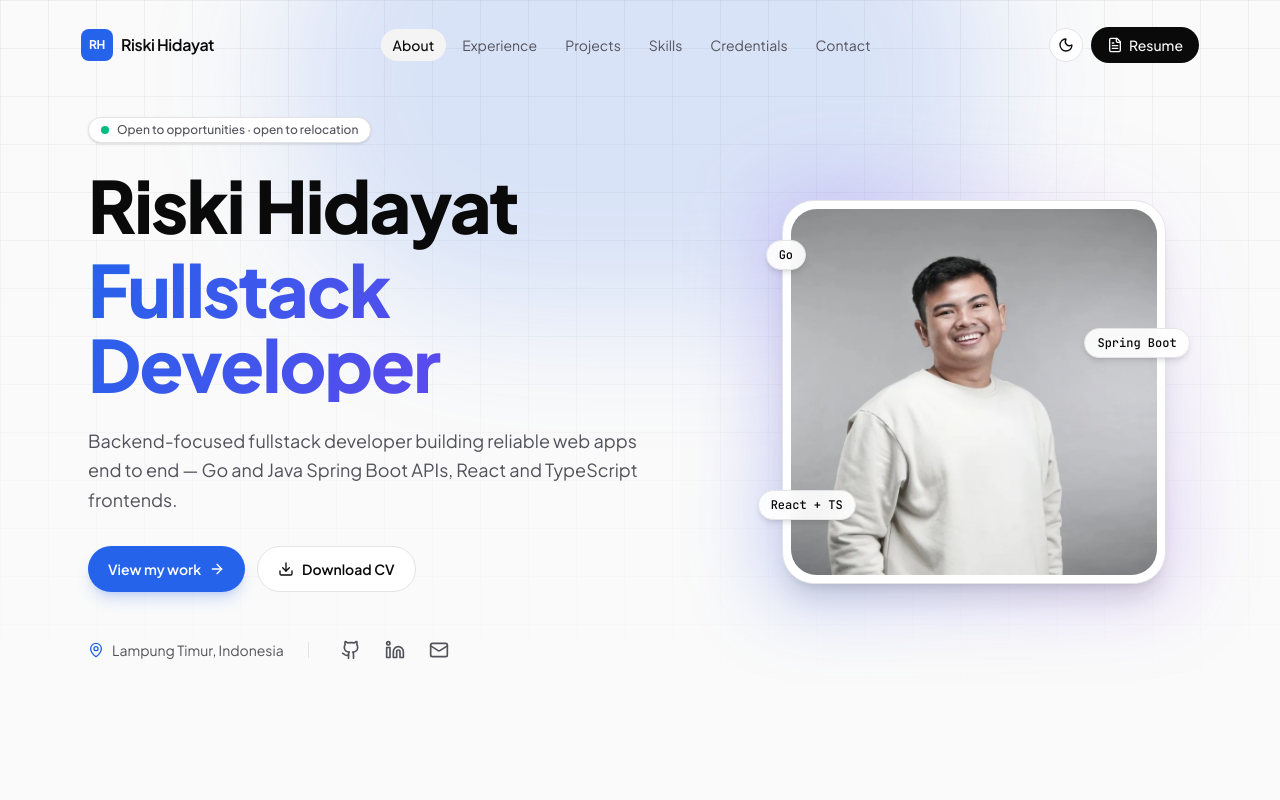
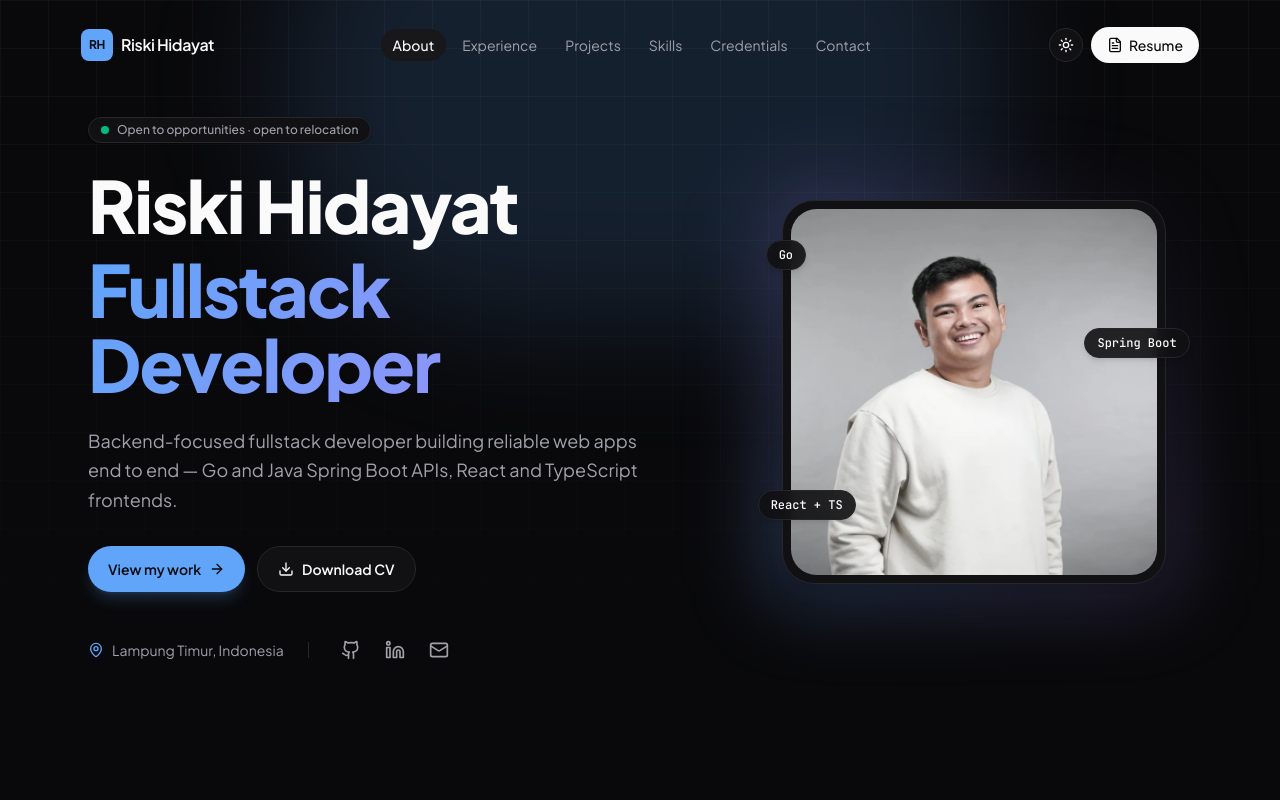
Before and after one commit to Riskihidayatt/portofolio, a React (Vite) app: page / in a window 1280 px wide. Shown: the top 800 px of the page. Built offline with nearby package versions, Linux system fonts and the light colour scheme.

Commit message:
feat: default to dark theme; toggle switches to light
Co-Authored-By: Claude Opus 5.5 <noreply@anthropic.com>
Claude-Session: https://claude.ai/code/session_01QwV7GM3GVESHkF7hnFShTc

```diff
--- a/index.html
+++ b/index.html
@@ -6,8 +6,7 @@
     <title>Riski Hidayat — Fullstack Developer</title>
     <meta name="description" content="Riski Hidayat — backend-focused Fullstack Developer building web apps with Go, Java Spring Boot, Node.js and React. Based in Lampung, Indonesia, open to relocation." />
     <meta name="author" content="Riski Hidayat" />
-    <meta name="theme-color" content="#09090b" media="(prefers-color-scheme: dark)" />
-    <meta name="theme-color" content="#fafafa" media="(prefers-color-scheme: light)" />
+    <meta name="theme-color" content="#09090b" />
     <link rel="canonical" href="https://portofolio.rtech.studio/" />
 
     <meta property="og:type" content="website" />
@@ -23,13 +22,11 @@
     <link href="https://fonts.googleapis.com/css2?family=JetBrains+Mono:wght@400;500&family=Plus+Jakarta+Sans:wght@300..800&display=swap" rel="stylesheet">
 
     <script>
-      // Apply the saved (or system) theme before first paint to avoid a flash.
+      // Apply the saved theme (dark by default) before first paint to avoid a flash.
       (function () {
         var theme;
         try { theme = localStorage.getItem('vite-ui-theme'); } catch (e) {}
-        if (theme !== 'light' && theme !== 'dark') {
-          theme = window.matchMedia('(prefers-color-scheme: dark)').matches ? 'dark' : 'light';
-        }
+        if (theme !== 'light' && theme !== 'dark') theme = 'dark';
         document.documentElement.classList.add(theme);
       })();
     </script>
--- a/src/components/ThemeProvider.tsx
+++ b/src/components/ThemeProvider.tsx
@@ -21,7 +21,7 @@ function getInitialTheme(storageKey: string): Theme {
   } catch {
     // Storage can be unavailable (private mode, blocked cookies).
   }
-  return window.matchMedia('(prefers-color-scheme: dark)').matches ? 'dark' : 'light';
+  return 'dark';
 }
 
 export function ThemeProvider({ children, storageKey = 'vite-ui-theme' }: ThemeProviderProps) {
```
